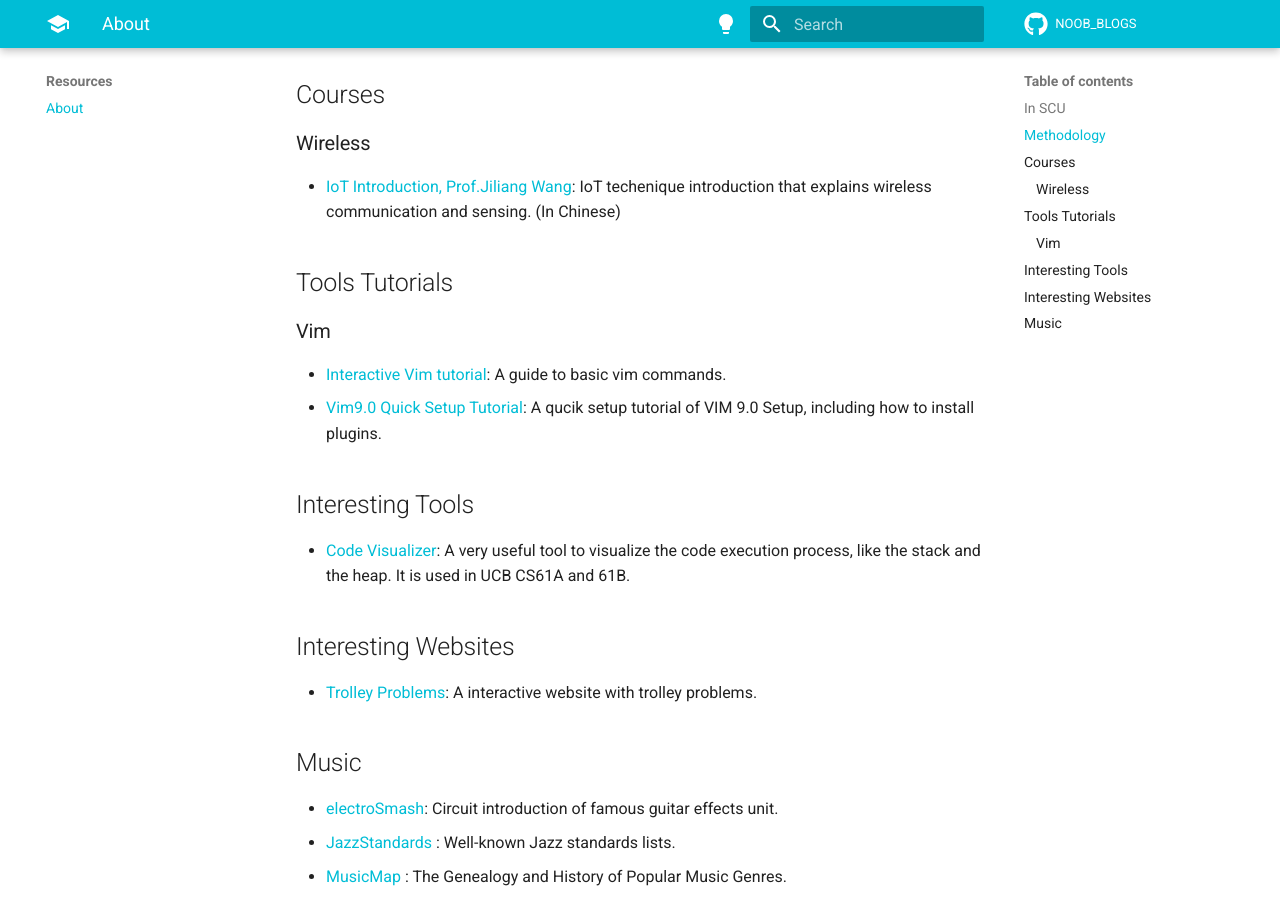
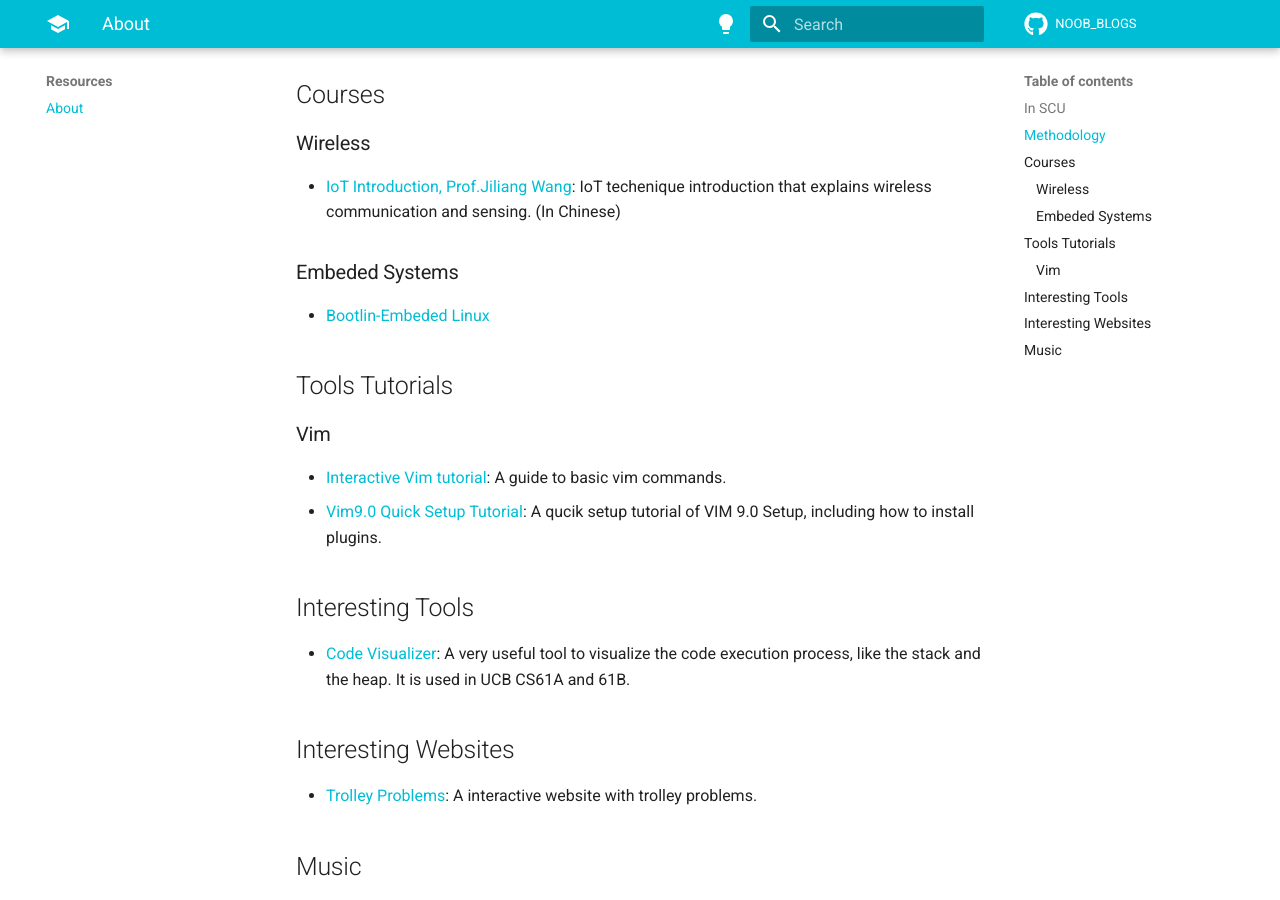
Before and after one commit to MorrisHohoho/NOOB_BLOGS, an MkDocs documentation site: the page built from docs/resources/Index.md, in a window 1280 px wide and 900 px high, scrolled down 549 px. Built offline with MkDocs 1.6.1 and Material for MkDocs 9.7.7, drawn with Linux system fonts in a browser that asks for light colours; comment, search, counter and statistics services are not loaded.

Commit message:
add embeded linux

```diff
--- a/docs/resources/Index.md
+++ b/docs/resources/Index.md
@@ -16,6 +16,10 @@ Here are some useful resources.
 ### Wireless
 - [IoT Introduction,  Prof.Jiliang Wang](https://iot-book.github.io/0_%E5%89%8D%E8%A8%802/): IoT techenique introduction that explains wireless communication and sensing. (In Chinese)
 
+### Embeded Systems
+- [Bootlin-Embeded Linux](https://bootlin.com/doc/training/embedded-linux/embedded-linux-slides.pdf)
+
+
 ## Tools Tutorials
 ### Vim
 - [Interactive Vim tutorial](https://www.openvim.com/): A guide to basic vim commands.
```
